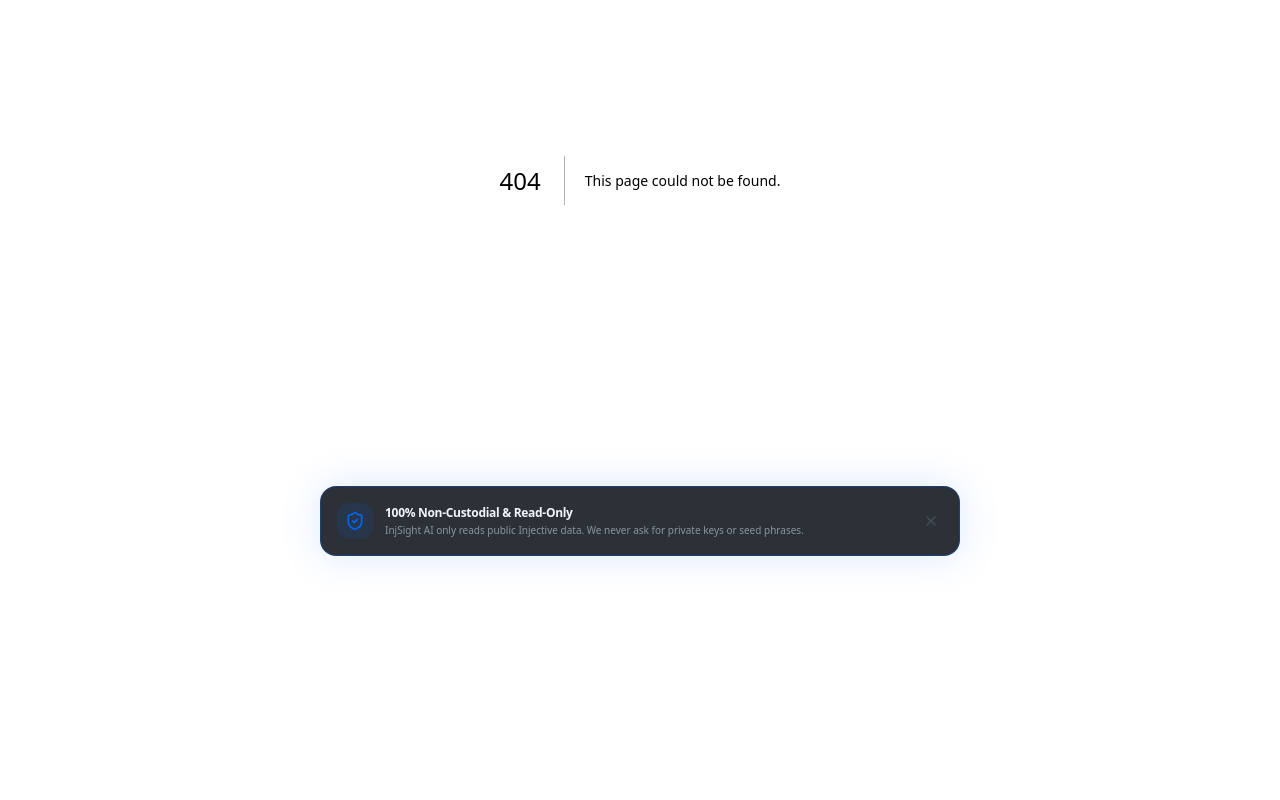
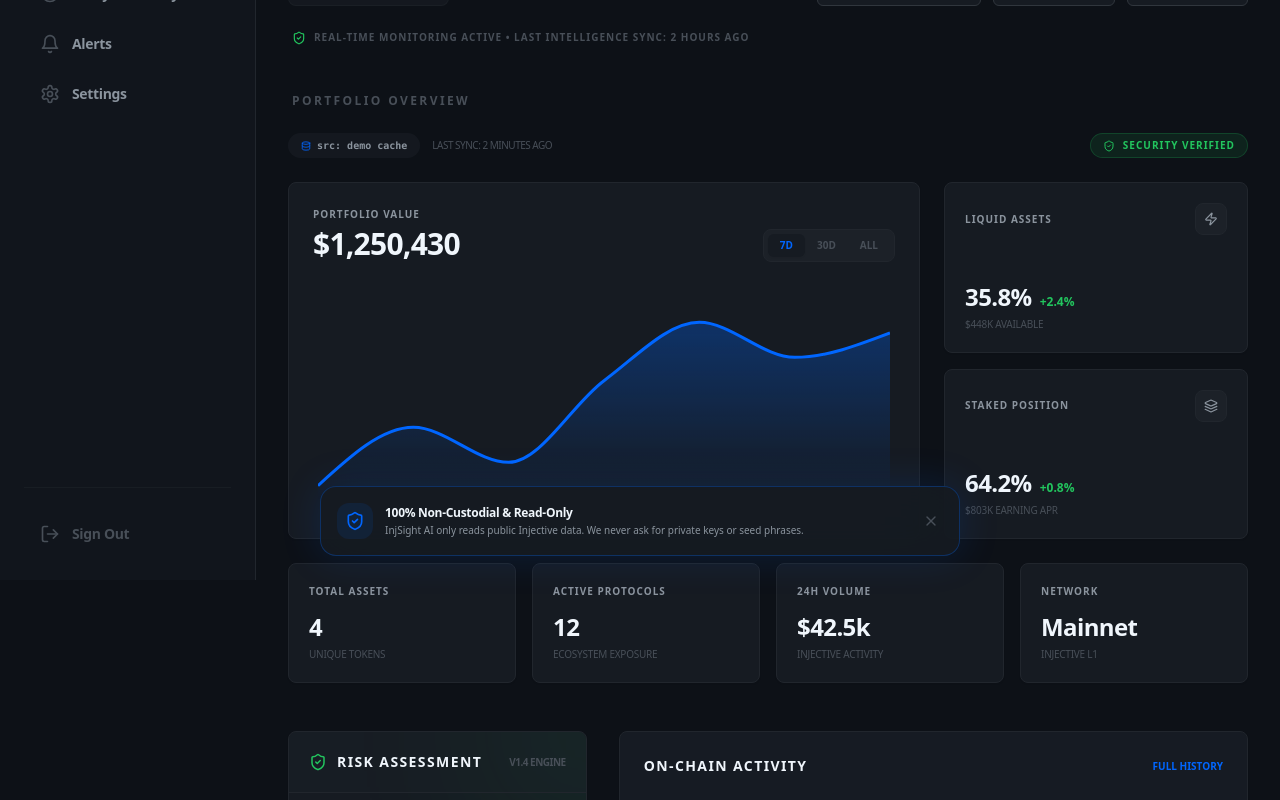
Before and after one commit to mokwathedeveloper/injsight-ai, a Next.js app in the folder frontend/: page /dashboard/wallets/w-1 in a window 1280 px wide. Before the commit this address had no page. Shown: the part 220-1020 px from the top of the page. Before the commit the page ends 800 px from the top, so only its background shows below. Built offline with nearby package versions, Linux system fonts and the light colour scheme.

Commit message:
feat: add wallet detail dynamic route and assemble components

```diff
--- /dev/null
+++ b/frontend/app/dashboard/wallets/[id]/page.tsx
@@ -0,0 +1,58 @@
+"use client";
+
+import * as React from "react";
+import { AppShell } from "@/components/dashboard/AppShell";
+import { WalletDetailHeader } from "@/components/wallet/WalletDetailHeader";
+import { PortfolioDashboard } from "@/components/dashboard/PortfolioDashboard";
+import { RiskScoreCard } from "@/components/analyzer/RiskScoreCard";
+import { WalletActivityTimeline } from "@/components/wallet/WalletActivityTimeline";
+import { AIReportHistory } from "@/components/wallet/AIReportHistory";
+import { MOCK_WALLET_DETAIL } from "@/data/wallet-detail-mock";
+import { DEMO_WALLETS } from "@/data/demo-wallets";
+import { WalletAnalysisResult } from "@/types/wallet-analyzer";
+
+export default function WalletDetailPage({ params }: { params: { id: string } }) {
+  // In a real app, fetch by id. For now, use mock whale data.
+  const wallet = MOCK_WALLET_DETAIL;
+
+  // Get full analysis data from the demo wallets (using whale as base)
+  const fullData: WalletAnalysisResult = DEMO_WALLETS[0].data;
+
+  return (
+    <AppShell>
+      <div className="space-y-12 animate-in fade-in duration-700">
+        <WalletDetailHeader wallet={wallet} />
+
+        {/* Dashboard Sections */}
+        <div className="space-y-12">
+          {/* Overview */}
+          <div className="space-y-6">
+            <h2 className="text-xs font-bold text-text-disabled uppercase tracking-[0.2em] px-1">
+              Portfolio Overview
+            </h2>
+            <PortfolioDashboard data={fullData} />
+          </div>
+
+          <div className="grid grid-cols-1 lg:grid-cols-12 gap-8">
+            {/* Left Column: Risk & History */}
+            <div className="lg:col-span-4 space-y-8 flex flex-col">
+               <div className="flex-1">
+                  <RiskScoreCard data={fullData} />
+               </div>
+               <div className="h-[500px]">
+                  <AIReportHistory reports={wallet.reportHistory} />
+               </div>
+            </div>
+
+            {/* Right Column: Activity */}
+            <div className="lg:col-span-8">
+              <div className="h-full">
+                <WalletActivityTimeline activity={wallet.activity} />
+              </div>
+            </div>
+          </div>
+        </div>
+      </div>
+    </AppShell>
+  );
+}
--- a/frontend/components/dashboard/RecentAnalysisTable.tsx
+++ b/frontend/components/dashboard/RecentAnalysisTable.tsx
@@ -25,7 +25,7 @@ export function RecentAnalysisTable({ data }: RecentAnalysisTableProps) {
           {data.map((item) => (
             <Link
               key={item.id}
-              href={`/analyze?address=${item.address}`}
+              href={`/dashboard/wallets/${item.id}`}
               className="flex items-center justify-between p-4 hover:bg-hover transition-colors group"
             >
               <div className="flex items-center gap-3">
--- a/frontend/components/wallet/SavedWalletCard.tsx
+++ b/frontend/components/wallet/SavedWalletCard.tsx
@@ -108,7 +108,7 @@ export function SavedWalletCard({ wallet, onRefresh, onDelete, onEdit }: SavedWa
           <span>Synced {wallet.lastAnalyzed}</span>
         </div>
 
-        <Link href={`/analyze?address=${wallet.address}`}>
+        <Link href={`/dashboard/wallets/${wallet.id}`}>
           <button className="flex items-center gap-1.5 text-[10px] font-extrabold text-primary hover:text-primary-hover uppercase tracking-widest group/link">
             <span>Details</span>
             <ExternalLink size={12} className="group-hover/link:translate-x-0.5 group-hover/link:-translate-y-0.5 transition-transform" />
```
